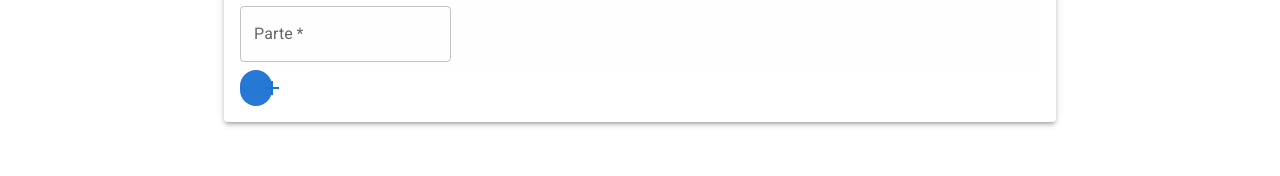
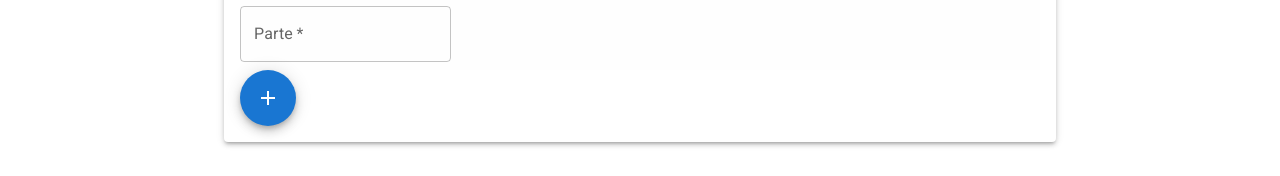
Before and after one commit to SubrosaDeddy/PWII-Project, a React (Create React App) app in the folder ourker-app/: page / in a window 1280 px wide. Shown: the part 508-684 px from the top of the page. Built offline with nearby package versions, Linux system fonts and the light colour scheme.

Commit message:
Reportes updates

```diff
--- a/ourker-app/src/App.css
+++ b/ourker-app/src/App.css
@@ -1,4 +1,4 @@
-/* .App {
+.App {
   text-align: center;
 }
 
@@ -35,16 +35,16 @@
   to {
     transform: rotate(360deg);
   }
-} */
+}
 
 /* 1 rem = 10px */
 html
 {
-  font-size: 62.5%;
+  /* font-size: 100%; */
   font-family: 'Lexend Deca';
 }
 
 body
 {
-  font-size: 16px;
+  /* font-size: 16px; */
 }
--- a/ourker-app/src/pages/CreateReport.js
+++ b/ourker-app/src/pages/CreateReport.js
@@ -4,6 +4,7 @@ import React, { Fragment } from 'react'
 import Fab from '@mui/material/Fab';
 import AddIcon from '@mui/icons-material/Add';
 import {color_one} from "../utils/Themes";
+
 
 export default function CreateReport() {
     const options = ["Option 1", "Option 2"];
@@ -62,12 +63,9 @@ export default function CreateReport() {
 
                 </Box>
 
-                <Box sx={{ borderRadius: '5rem', backgroundColor: color_one.primary.main, display:'inline', width:'2rem', textAlign:'center'}}>
-                    <Button sx={{width:'2rem'}}>
-                        <AddIcon sx={{width:'2rem'}}/>
-                    </Button>
-                </Box>
-
+                <Fab color="primary" aria-label="add">
+                    <AddIcon />
+                </Fab>
 
 
                 </Grid>
```
